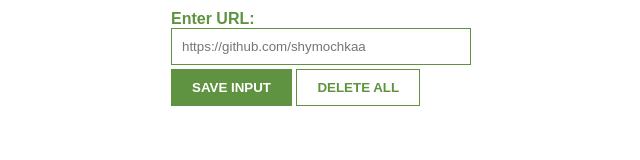
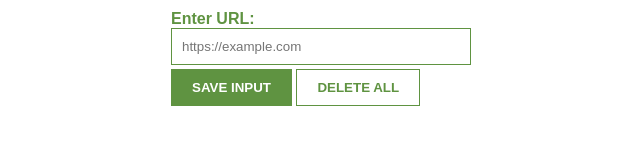
Before and after one commit to shymochkaa/lead-tracker-mobile-app, a website built with Vite: page index.html in a window 1280 px wide. Shown: the full height of the page, 319-959 px from the left. Built offline with nearby package versions, Linux system fonts and the light colour scheme; no server answers.

Commit message:
Update placeholder URL in input field to https://example.com

```diff
--- a/index.html
+++ b/index.html
@@ -12,7 +12,7 @@
 
     <body>
         <label for="input-el">Enter URL: </label>
-        <input type="text" id="input-el" placeholder="https://github.com/shymochkaa">
+        <input type="text" id="input-el" placeholder="https://example.com">
         <button id="input-btn">SAVE INPUT</button>
         <button id="delete-btn">DELETE ALL</button>
         <ul id="ul-el">
```
